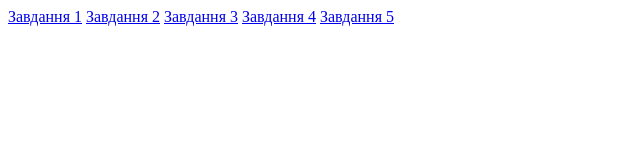
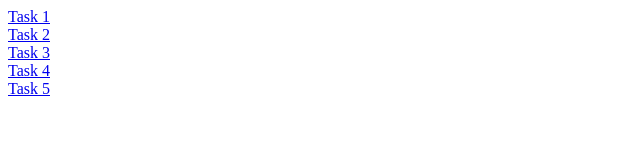
Before and after one commit to diantoniuksc/Pseudo-classes, a plain HTML site: page index.html in a window 1280 px wide. Shown: the whole page, without its empty margins (0-640 px from the left). Drawn offline with Linux system fonts and the light colour scheme.

Commit message:
Changed the final view of index

```diff
--- a/index.html
+++ b/index.html
@@ -6,10 +6,14 @@
     <title>Antoniuk</title>
 </head>
 <body>
-    <a href="01taskAntoniuk.html" target="_blank">Завдання 1</a>
-    <a href="02taskAntoniuk.html" target="_blank">Завдання 2</a>
-    <a href="03taskAntoniuk.html" target="_blank">Завдання 3</a>
-    <a href="04taskAntoniuk.html" target="_blank">Завдання 4</a>
-    <a href="05taskAntoniuk.html" target="_blank">Завдання 5</a>
+    <a href="01taskAntoniuk.html" target="_blank">Task 1</a>
+    <br>
+    <a href="02taskAntoniuk.html" target="_blank">Task 2</a>
+    <br>
+    <a href="03taskAntoniuk.html" target="_blank">Task 3</a>
+    <br>
+    <a href="04taskAntoniuk.html" target="_blank">Task 4</a>
+    <br>
+    <a href="05taskAntoniuk.html" target="_blank">Task 5</a>
 </body>
 </html>
```
